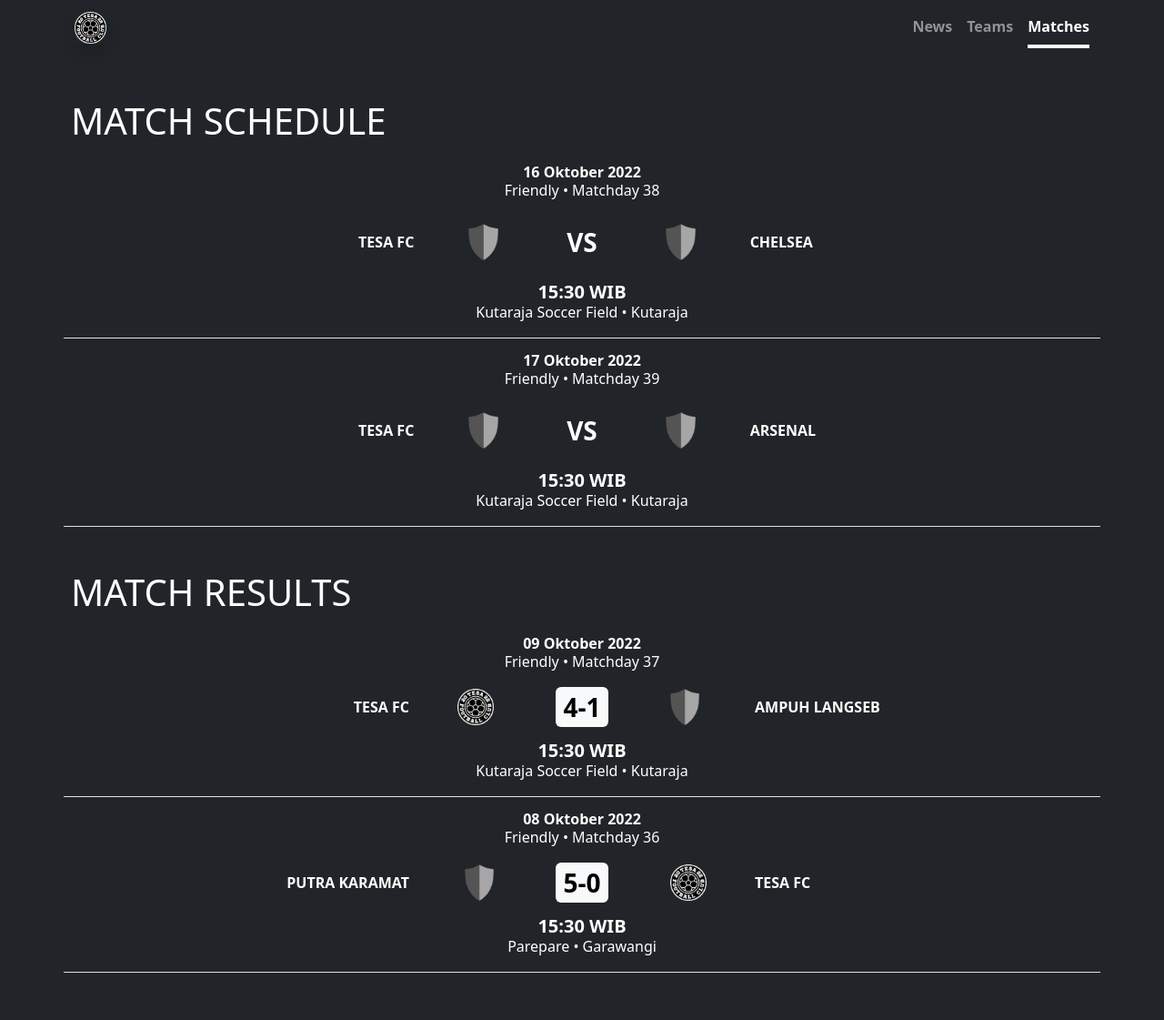
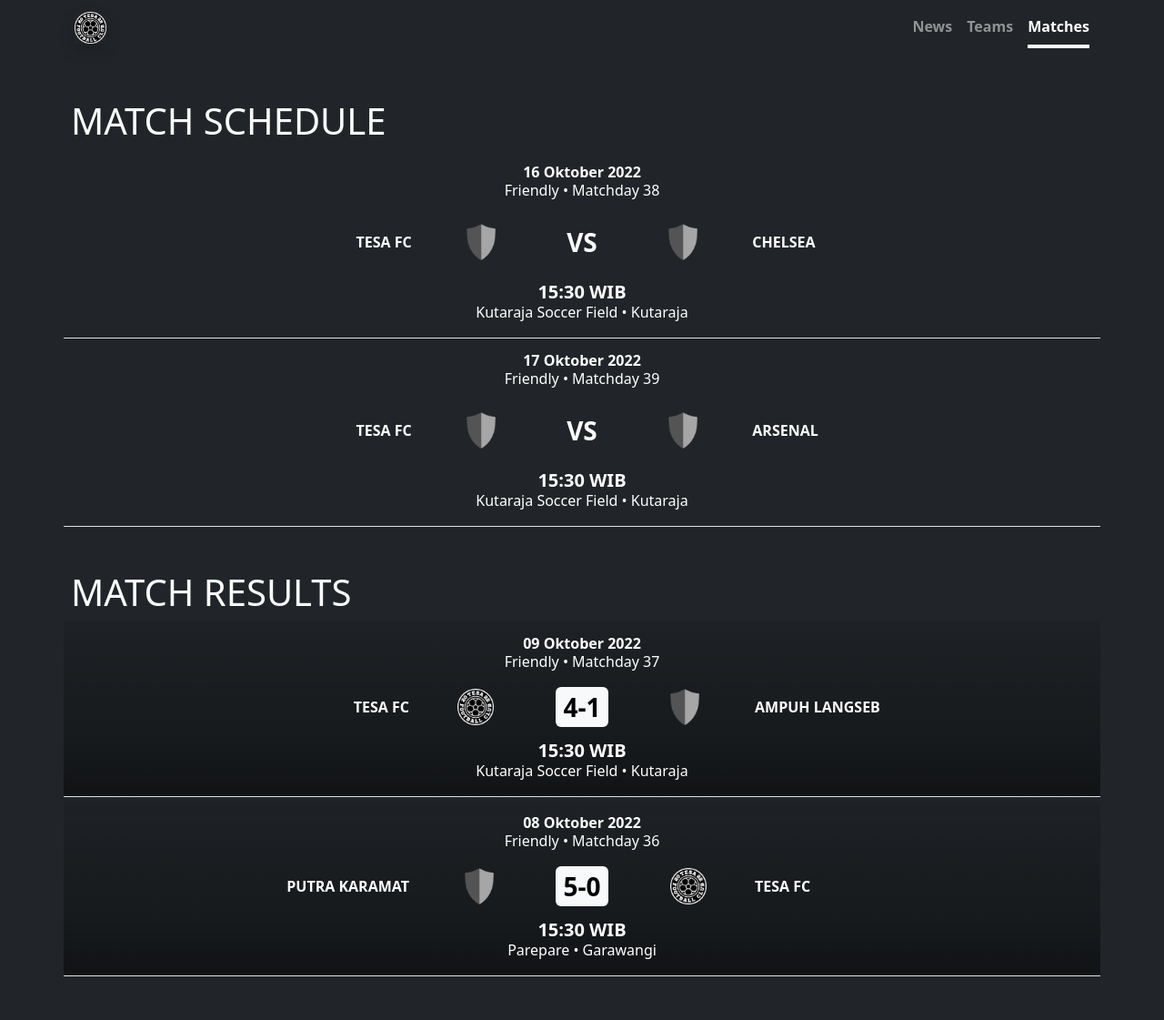
Before and after one commit to tesafc/tesafc.github.io, a Jekyll site: the page built from matches.html, in a window 1280 px wide. Shown: the whole page at 91% size. Built offline with Jekyll 4.4.1, drawn with Linux system fonts in a browser that asks for light colours.

Commit message:
Update matches.html

```diff
--- a/matches.html
+++ b/matches.html
@@ -16,7 +16,7 @@
             <p class="card-text text-center text-capitalize mb-0">{{ match.competition }} • {{ match.matchday }}</p>
           </div>
           <div class="card-body py-2">
-            <div class="row g-0">
+            <div class="row g-1">
               <div class="col-4 d-flex justify-content-end align-items-center">
                 <p class="card-text text-end text-uppercase fw-bolder lh-1">{{ match.home-team.name }}</p>
               </div>
@@ -47,10 +47,10 @@
   <div class="container px-0">
     {% assign results = site.matches | where: "status", "match result" %}
     <h1 class="mt-5 px-2 text-uppercase">match results</h1>
-    <div class="row row-cols-1 g-0">
+    <div class="row row-cols-1 g-1">
       {% for match in results reversed %}
       <div class="col">
-        <div class="card text-bg-dark border-0 border-bottom rounded-0 px-0 py-2">
+        <div class="card text-bg-dark bg-gradient-bottom border-0 border-bottom rounded-0 px-0 py-2">
           <div class="card-header bg-transparent border-0">
             <p class="card-text text-center text-capitalize fw-bolder mb-0 lh-1">{{ match.time }}</p>
             <p class="card-text text-center text-capitalize mb-0">{{ match.competition }} • {{ match.matchday }}</p>
```
